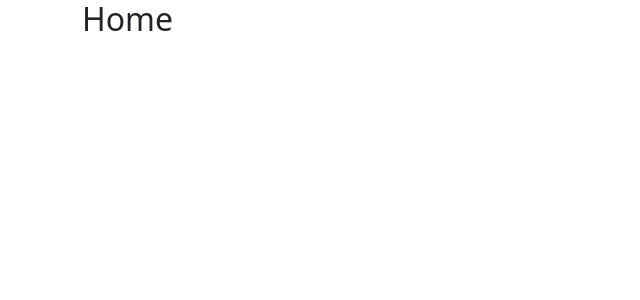
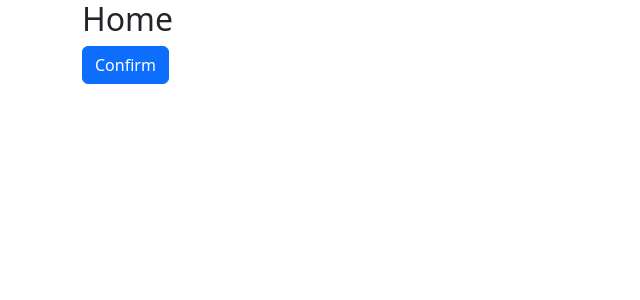
Before and after one commit to cucl2-similis/ip-address-converter, a Next.js app: page / in a window 1280 px wide. Shown: the top 300 px of the page, without its empty margins (0-640 px from the left). Built offline with nearby package versions, Linux system fonts and the light colour scheme.

Commit message:
[v1.0.0]Home初期化 #1
・イベントハンドラ対応

```diff
--- a/src/app/page.tsx
+++ b/src/app/page.tsx
@@ -1,7 +1,10 @@
+"use client";
+
 export default function Home() {
   return (
     <div className="container">
       <h2>Home</h2>
+      <button type="button" className="btn btn-primary" onClick={() => alert("OK")}>Confirm</button>
     </div>
   );
 }
```
